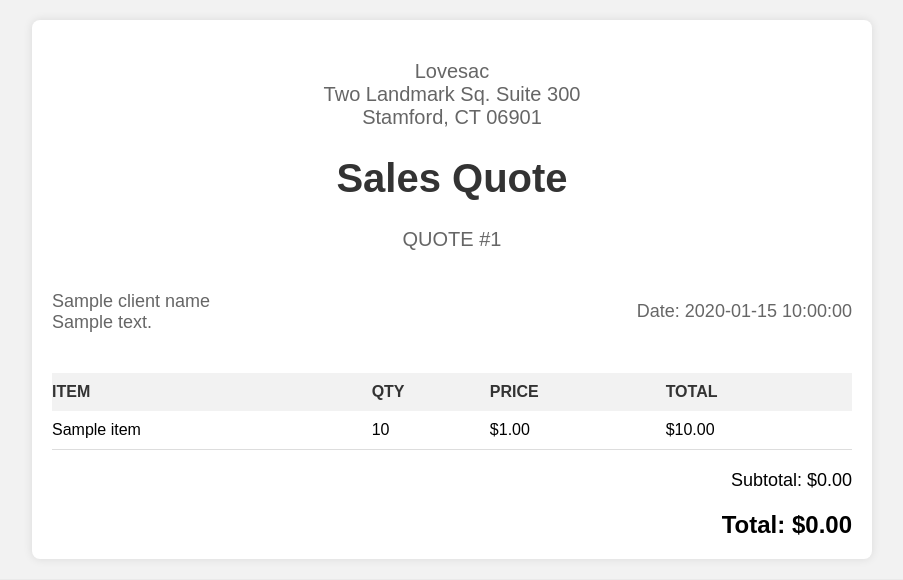
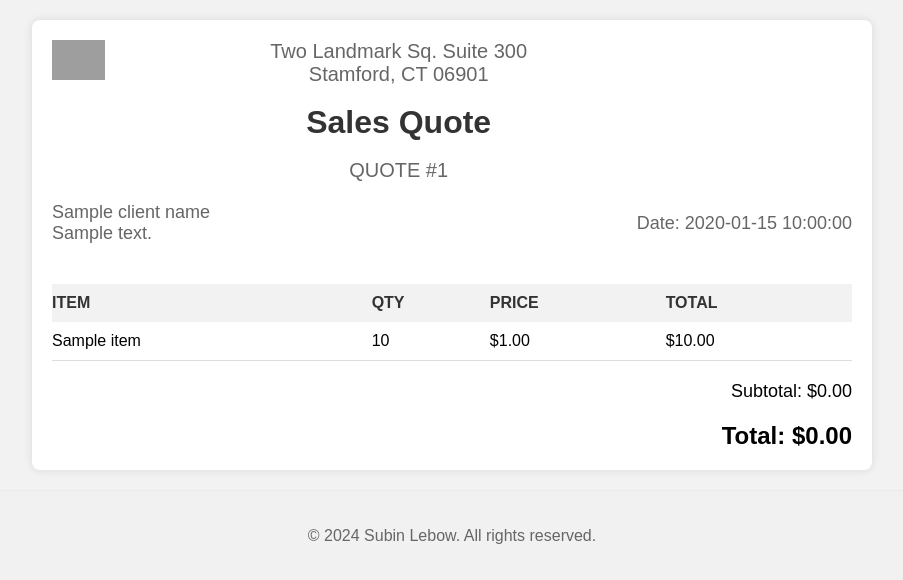
Before and after one commit to deflatedDbug/quote-gen-api, a Flask app: template templates/quote_template.html in a window 1280 px wide. Shown: the top 580 px of the page, without its empty margins (188-1091 px from the left). Run offline with Flask 3, Linux system fonts and the light colour scheme; the template is opened without the code that fills it: most values are stand-ins (such as "Sample title", 1, 10 or a date in 2020); grey boxes are pictures that could not be loaded.

Commit message:
added logo and edited CSS

```diff
--- a/app.py
+++ b/app.py
@@ -79,8 +79,7 @@ def get_pandas(results):
     columns = ['x_min', 'y_min', 'x_max', 'y_max', 'confidence', 'class_id']
     df = pd.DataFrame(boxes_data, columns=columns)
 
-    # Map class_id to class_name (Make sure to replace 'class_names' with actual names from the model
-    df['class_name'] = df['class_id'].apply(lambda x: results.names[int(x)])  # 'class_names' needs to be defined as shown before
+    df['class_name'] = df['class_id'].apply(lambda x: results.names[int(x)])
 
     return df
 
--- a/templates/quote_template.html
+++ b/templates/quote_template.html
@@ -1,38 +1,56 @@
 <!DOCTYPE html>
 <html lang="en">
   <head>
-<meta charset="UTF-8">
-<meta name="viewport" content="width=device-width, initial-scale=1.0">
+    <meta charset="UTF-8" />
+    <meta name="viewport" content="width=device-width, initial-scale=1.0" />
     <title>Sales Quote</title>
     <style>
       body {
         height: 100%;
         display: flex;
         flex-direction: column;
-    font-family: 'Arial', sans-serif;
+        font-family: "Arial", sans-serif;
         margin: 0;
         padding: 0;
         background: #f2f2f2;
       }
       .container {
-    width: calc(100% - 40px); /* Adjust width for padding */
+        width: calc(100% - 40px);
         max-width: 800px;
         margin: 20px auto;
         background: #fff;
         padding: 20px;
         border-radius: 8px;
         box-shadow: 0 0 10px rgba(0, 0, 0, 0.1);
-    flex-grow: 1; /* Grow to fill the viewport height */
+        flex-grow: 1;
         display: flex;
         flex-direction: column;
-    justify-content: space-between; /* Distribute space between header, content, and footer */
+        justify-content: space-between;
       }
       .header {
-    text-align: center;
+        display: flex;
+        justify-content: space-between;
+        align-items: center;
         margin-bottom: 20px;
       }
-  .header h1 {
-    font-size: 40px;
+
+      .header-top {
+        flex: 0 0 auto;
+      }
+
+      .header-logo {
+        margin-right: 15px;
+        align-self: flex-start;
+      }
+
+      .header-text {
+        flex: 1 1 auto;
+        text-align: center;
+        margin-right: 175px;
+      }
+      .header h1,
+      .header p {
+        margin: 0;
         color: #333;
       }
       .header2 {
@@ -45,7 +63,9 @@
         font-size: 20px;
         color: #666;
       }
-  .client-info, .quote-info, .footer p {
+      .client-info,
+      .quote-info,
+      .footer p {
         margin: 0;
         font-size: 18px;
         color: #666;
@@ -91,6 +111,17 @@
       }
 
       @media (max-width: 600px) {
+        .header-top {
+          flex-direction: column;
+          align-items: center;
+        }
+
+        .header-logo {
+          margin-bottom: 10px;
+        }
+        .header-text {
+          align-items: center;
+        }
         .header2 {
           flex-direction: column;
           align-items: flex-start;
@@ -104,22 +135,31 @@
     </style>
   </head>
   <body>
-
     <div class="container">
       <div class="header">
-    <p>Lovesac<br>Two Landmark Sq. Suite 300<br>Stamford, CT 06901</p>
+        <div class="header-logo">
+          <img
+            src="{{ url_for('static', filename='lovesac-logo.jpg')}}"
+            alt="Lovesac Logo"
+            style="height: 40px"
+          />
+        </div>
+        <div class="header-text">
+          <p>Two Landmark Sq. Suite 300<br />Stamford, CT 06901</p>
+          <br />
           <h1>Sales Quote</h1>
+          <br />
           <p>QUOTE #{{ quote_id }}</p>
+        </div>
+        <div style="flex: 0 0 auto"></div>
       </div>
       <div class="header2">
         <div class="client-info">
-            {{client_name}}<br>
+          {{client_name}}<br />
           {{client_address}}
         </div>
 
-          <div class="quote-info">
-           Date: {{created_date}}
-          </div>
+        <div class="quote-info">Date: {{created_date}}</div>
       </div>
 
       <table>
@@ -142,14 +182,9 @@
           {% endfor %}
         </tbody>
       </table>
-  <div class="subtotal">
-    Subtotal: ${{ '%.2f' | format(subtotal) }}
+      <div class="subtotal">Subtotal: ${{ '%.2f' | format(subtotal) }}</div>
+      <div class="total">Total: ${{ '%.2f' | format(total) }}</div>
     </div>
-  <div class="total">
-    Total: ${{ '%.2f' | format(total) }}
-  </div>
-</div>
-
   </body>
   <footer>
     <p>© 2024 Subin Lebow. All rights reserved.</p>
```
Also changed, not shown: templates/index.html (+14 -8 lines). Lines whose indentation alone changed are shown as unchanged.
